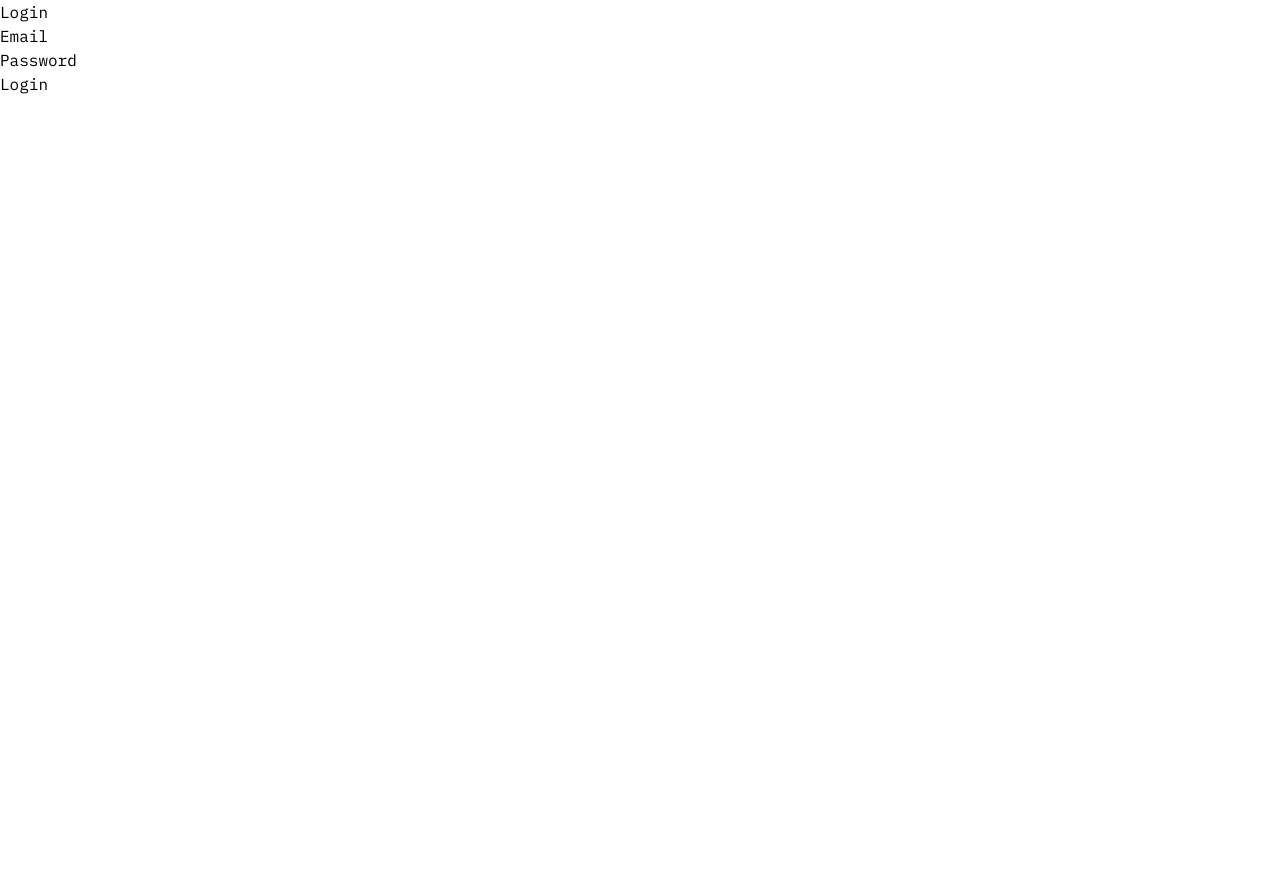
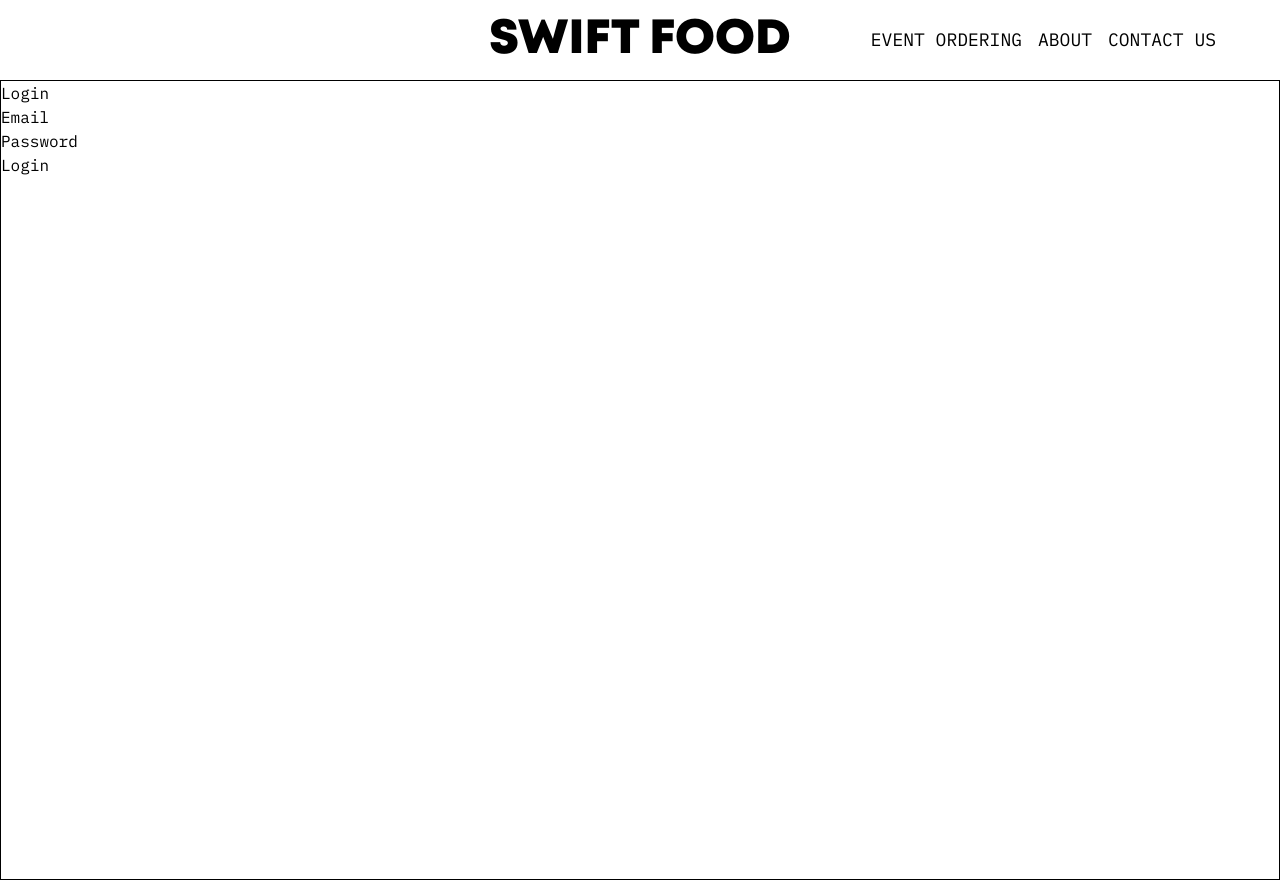
Before and after one commit to Swift-Food/corporate-website, a Next.js app: page /login in a window 1280 px wide. Before the commit the page ends 800 px from the top, so only its background shows below. Built offline with nearby package versions, Linux system fonts and the light colour scheme.

Commit message:
Added new package

```diff
--- a/package.json
+++ b/package.json
@@ -9,6 +9,7 @@
     "lint": "eslint"
   },
   "dependencies": {
+    "@deemlol/next-icons": "^0.1.9",
     "next": "16.0.0",
     "react": "19.2.0",
     "react-dom": "19.2.0"
--- /dev/null
+++ b/src/app/components/navbar.module.css
@@ -0,0 +1,35 @@
+@font-face {
+  font-family: 'Mont';
+  src: url('/fonts/Mont-HeavyDEMO.otf') format('opentype');
+  font-weight: normal;
+  font-style: normal;
+}
+
+.montFont {
+  font-family: 'Mont', Arial, sans-serif;
+}
+
+/* Sliding logo ticker (hover on .group triggers the slide) */
+.logoTicker {
+  display: inline-block;
+  overflow: hidden;
+  vertical-align: middle;
+  line-height: 1; /* 1em height that follows current font-size */
+  height: 1em;
+}
+
+.logoTrack {
+  display: block;
+  transition: transform 480ms cubic-bezier(.2,.9,.2,1);
+  transform: translateY(0%);
+  will-change: transform;
+}
+
+.logoTrack span {
+  display: block;
+}
+
+/* When the ancestor has the Tailwind `group` hover, slide the track up by half its height (show second line) */
+:global(.group):hover .logoTrack {
+  transform: translateY(-50%);
+}
--- /dev/null
+++ b/src/app/components/navbar.tsx
@@ -0,0 +1,109 @@
+"use client";
+
+import React from "react";
+import { Menu } from "@deemlol/next-icons";
+import Link from "next/link";
+
+import styles from "./navbar.module.css";
+
+function NavbarAction({ onLinkClick }: { onLinkClick?: () => void }) {
+  return (
+    <div className="flex gap-4 items-center max-sm:flex-col-reverse max-sm:mt-8 text-black">
+      <Link href={"/event-order"} onClick={onLinkClick}>
+        <button className="btn btn-md btn-ghost rounded-full text-primary  hover:bg-primary border-0 hover:text-white text-lg">
+          EVENT ORDERING
+        </button>
+      </Link>
+      <Link href={"/#aboutus"} onClick={onLinkClick}>
+        <button className="btn btn-md btn-ghost rounded-full text-primary  hover:bg-primary border-0 hover:text-white text-lg">
+          ABOUT
+        </button>
+      </Link>
+      <Link href={"/contact"} onClick={onLinkClick}>
+        <button className="btn btn-md btn-ghost rounded-full text-primary hover:bg-primary border-0 hover:text-white text-lg">
+          CONTACT US
+        </button>
+      </Link>
+
+      {/* <button className="btn btn-md btn-outline btn-primary rounded-full">
+        Sign up
+      </button>
+      <button className="btn btn-md btn-outline btn-primary rounded-full">
+        Log in
+      </button> */}
+    </div>
+  );
+}
+export default function Navbar() {
+  const closeDrawer = () => {
+    const drawerCheckbox = document.getElementById(
+      "my-drawer"
+    ) as HTMLInputElement;
+    if (drawerCheckbox) {
+      drawerCheckbox.checked = false;
+    }
+  };
+
+  return (
+    <nav className="sticky top-0 left-0 right-0 flex flex-col z-50">
+      <div className="flex items-center justify-between px-16 py-4 max-lg:px-4 bg-secondary gap-5 flex-nowrap">
+        {/* <div className="hidden md:block w-full max-w-xs"> */}
+        {/* <SearchBar /> */}
+        {/* </div> */}
+        <div className="invisible max-xl:hidden whitespace-nowrap">
+          <NavbarAction />
+        </div>
+        <Link href={"/"} className="cursor-pointer">
+          <div className="flex items-center gap-4 cursor-pointer h-full whitespace-nowrap group relative">
+            {/* <Image
+            src="/logo.png"
+            width={40}
+            height={40}
+            alt="swift foods logo"
+          /> */}
+            <div className="relative">
+              <div
+                className={`font-bold text-primary text-3xl md:text-5xl cursor-pointer ${styles.montFont} leading-none whitespace-nowrap`}
+              >
+                <span className={styles.logoTicker}>
+                  <span className={styles.logoTrack}>
+                    <span>SWIFT FOOD</span>
+                    <span className="text-3xl text-center">
+                      REAL, LOCAL & FAST
+                    </span>
+                  </span>
+                </span>
+                <span className="sr-only">Swift Food — Real, Local & Fast</span>
+              </div>
+            </div>
+          </div>
+        </Link>
+        <div className="visible max-md:hidden whitespace-nowrap">
+          <NavbarAction />
+        </div>
+        <div className="drawer w-fit hidden max-md:block">
+          <input id="my-drawer" type="checkbox" className="drawer-toggle" />
+          <div className="drawer-content">
+            <label
+              className="btn btn-ghost btn-square drawer-button hover:bg-primary/10 border-0"
+              htmlFor="my-drawer"
+            >
+              <Menu size={28} color="var(--color-primary)" />
+            </label>
+          </div>
+          <div className="drawer-side">
+            <label
+              htmlFor="my-drawer"
+              aria-label="close sidebar"
+              className="drawer-overlay"
+            ></label>
+            <div className="h-full bg-white w-[80%]">
+              <div className="px-3 mt-4">{/* <SearchBar /> */}</div>
+              <NavbarAction onLinkClick={closeDrawer} />
+            </div>
+          </div>
+        </div>
+      </div>
+    </nav>
+  );
+}
--- a/src/app/layout.tsx
+++ b/src/app/layout.tsx
@@ -1,6 +1,7 @@
 import type { Metadata } from "next";
 import { IBM_Plex_Mono } from "next/font/google";
 import "./globals.css";
+import Navbar from "./components/navbar";
 
 const ibmPlexMono = IBM_Plex_Mono({
   subsets: ["latin"],
@@ -67,8 +68,11 @@ export default function RootLayout({
 }>) {
   return (
     <html lang="en">
-      <body className={`${ibmPlexMono.className} ${ibmPlexMono.variable} flex`}>
-        {children}
+      <body className={`${ibmPlexMono.className} ${ibmPlexMono.variable}`}>
+        <div className="min-h-screen flex flex-col">
+          <Navbar />
+          <main className="flex-1">{children}</main>
+        </div>
       </body>
     </html>
   );
--- a/src/app/login/page.tsx
+++ b/src/app/login/page.tsx
@@ -1,6 +1,8 @@
+"use client";
+
 export default function LoginPage() {
   return (
-    <div>
+    <div className="bg-beige border min-h-screen">
       <h1>Login</h1>
       <form>
         <div>
```
Also changed, not shown: 1 other file (tests, documents, lock files or other folders).
